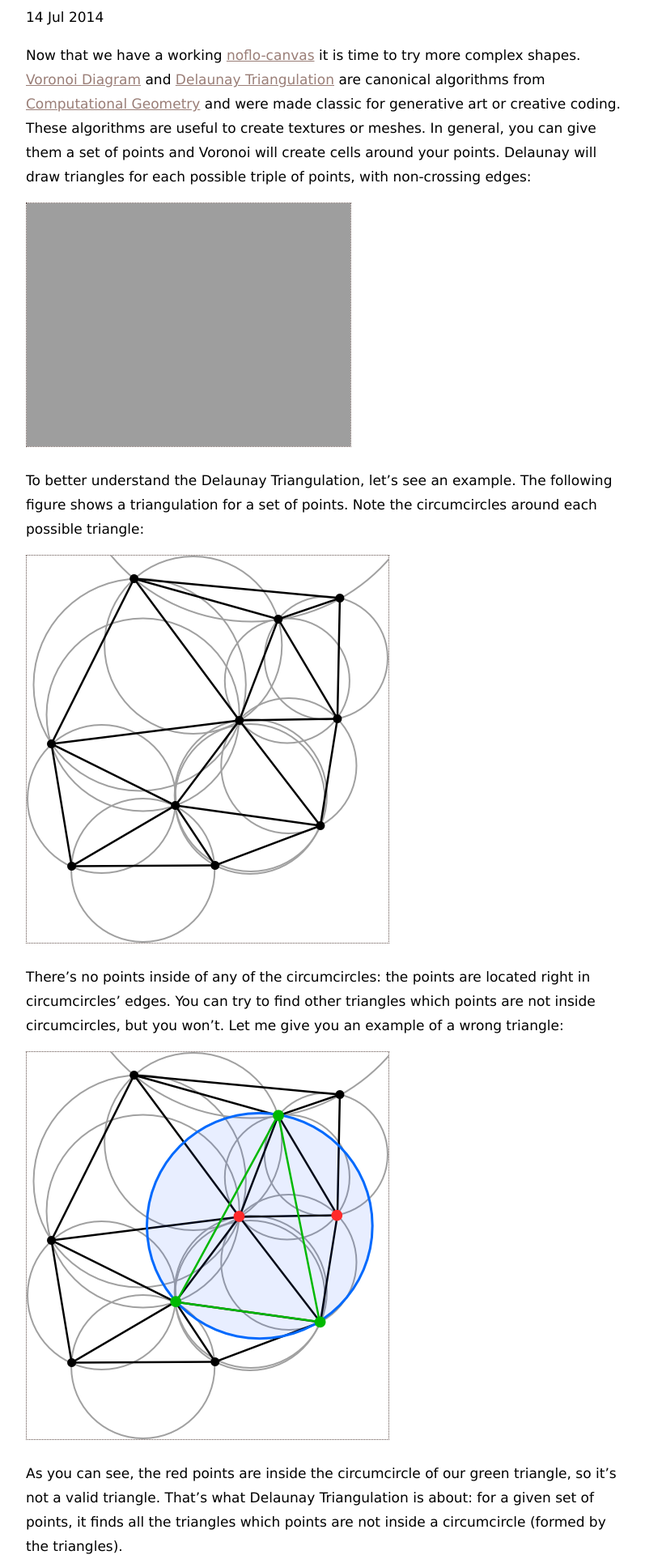
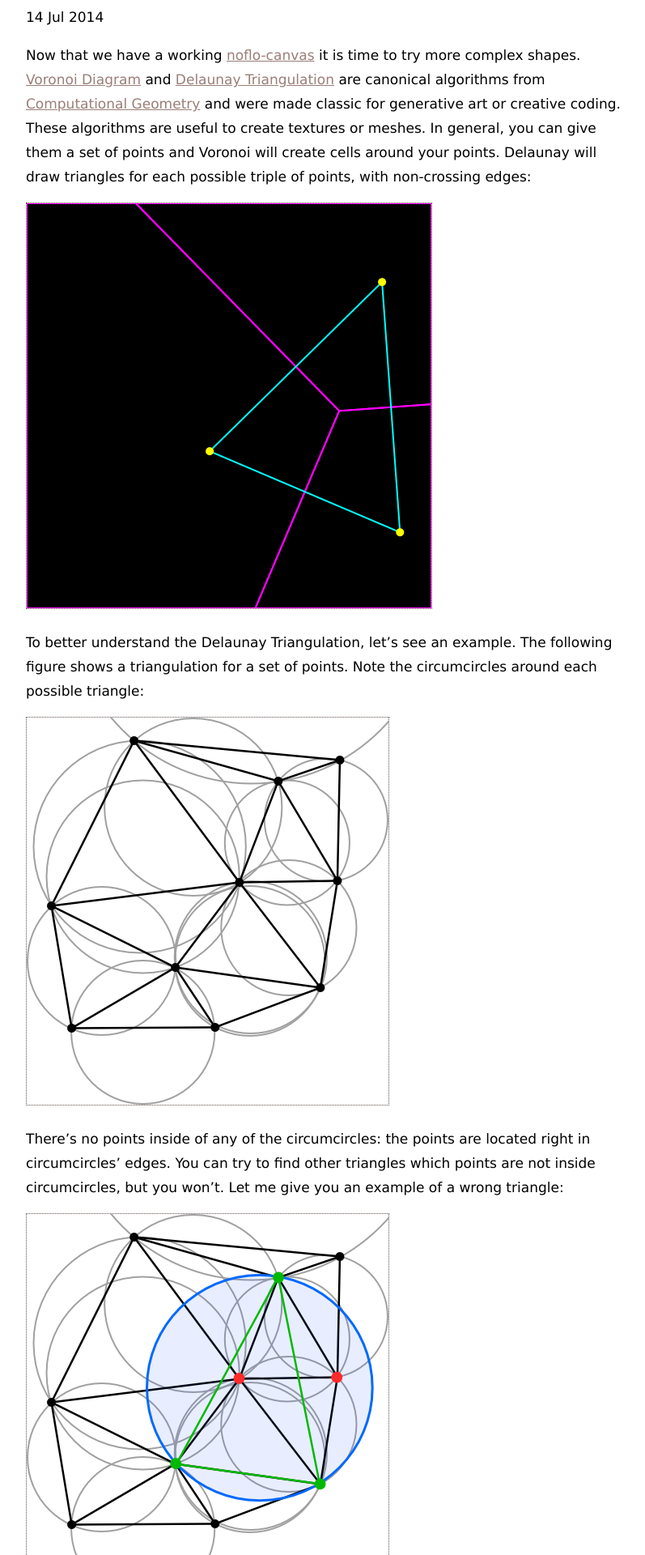
Before and after one commit to meemoo/meemoo.github.io, a Jekyll site: the page built from _posts/2014-07-14-noflo-geometry.markdown, in a window 1280 px wide. Shown: the part 311-2231 px from the top of the page at 81% size, without its empty margins (233-1030 px from the left). Built offline with Jekyll 4.4.1, drawn with Linux system fonts in a browser that asks for light colours; Markdown is read by kramdown in place of the engine named in the settings; comment, search, counter and statistics services are not loaded.

Commit message:
small fix

```diff
--- a/_posts/2014-07-14-noflo-geometry.markdown
+++ b/_posts/2014-07-14-noflo-geometry.markdown
@@ -13,7 +13,7 @@ tags:
 
 Now that we have a working [noflo-canvas](http://github.com/noflo/noflo-canvas) it is time to try more complex shapes. [Voronoi Diagram](http://en.wikipedia.org/wiki/Voronoi_diagram) and [Delaunay Triangulation](http://en.wikipedia.org/wiki/Delaunay_triangulation) are canonical algorithms from [Computational Geometry](http://en.wikipedia.org/wiki/Computational_geometry) and were made classic for generative art or creative coding. These algorithms are useful to create textures or meshes. In general, you can give them a set of points and Voronoi will create cells around your points. Delaunay will draw triangles for each possible triple of points, with non-crossing edges:
 
-![Voronoi and Delaunay](http://meemoo.org/images/voronoi_delaunay.gif)
+![Voronoi and Delaunay](http://meemoo.org/images/delaunay_voronoi.gif)
 
 To better understand the Delaunay Triangulation, let's see an example. The following figure shows a triangulation for a set of points. Note the circumcircles around each possible triangle:
 
@@ -27,7 +27,7 @@ As you can see, the red points are inside the circumcircle of our green triangle
 
 And what about Voronoi Diagram? There's many ways to understand what Voronoi algorithm is about, but there's an easy way now that we know Delaunay Triangulation. Voronoi is dual (or related) to Delaunay. If we connect the center points of all the triangle circumcircles obtained by the Delaunay Triangulation, we have the Voronoi Diagram!
 
-![Voronoi and Delaunay duality (modified from Wikipedia)](http://meemoo.org/images/voronoi_delaunay_dual.gif)
+![Voronoi and Delaunay duality (modified from Wikipedia)](http://meemoo.org/images/delaunay_voronoi_dual.gif)
 
 The [noflo-geometry](http://github.com/automata/noflo-geometry) implements both Voronoi and Delaunay algorithms. Being NoFlo a general purpose flow-based environment, it is a common approach to search for JS libraries which implements what you want and encapsulate them as a bunch of components. For [noflo-geometry](http://github.com/automata/noflo-geometry) we used libraries by [@ironwallaby](https://github.com/ironwallaby/delaunay) and [@gorhill](https://github.com/gorhill/Javascript-Voronoi), and thanks to NoFlo now you can use both as components with a common interface, at the same environment:
 
```
